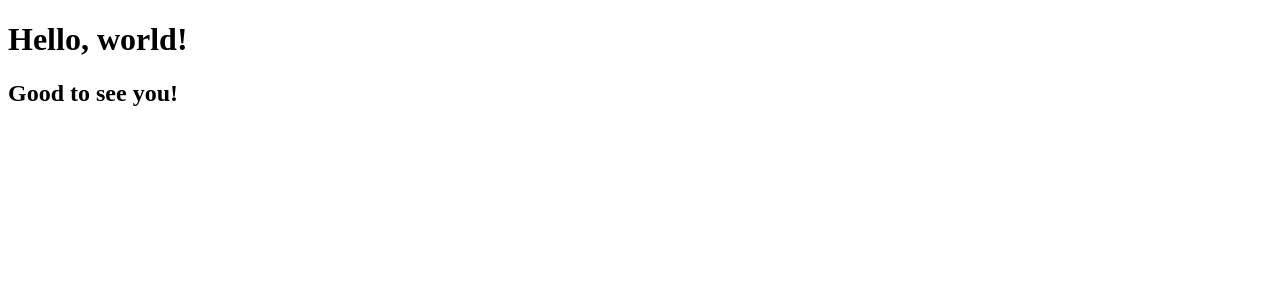
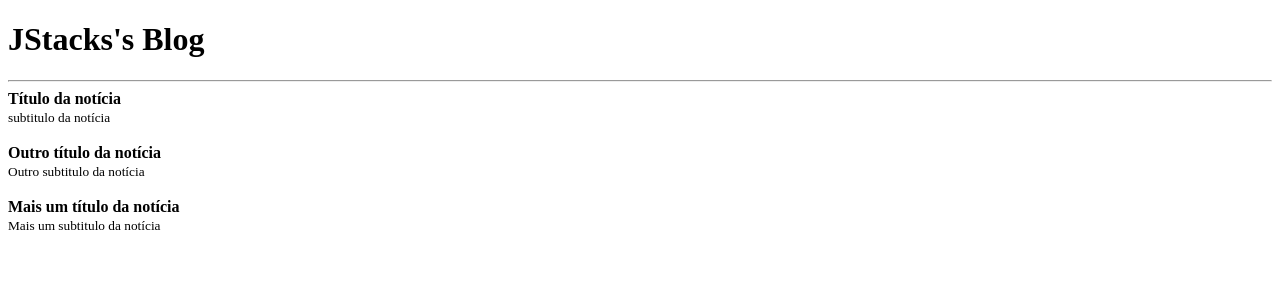
Before and after one commit to JeffyMesquita/react-fundamentos, a React app: page / in a window 1280 px wide. Shown: the top 300 px of the page. Built offline with nearby package versions, Linux system fonts and the light colour scheme.

Commit message:
chore: O que são props?

```diff
--- a/src/App.js
+++ b/src/App.js
@@ -1,15 +1,29 @@
 import React from 'react';
+
+import Post from './Post';
 
 function App() {
   return (
     <>
-      <h1 id="title">
-        <span>Hello, world!</span>
-      </h1>
+      <h1>JStacks's Blog</h1>
 
-      <h2>
-        <span>Good to see you!</span>
-      </h2>
+      <hr />
+
+      <Post
+        post={{ title: 'Título da notícia', subtitle: 'subtitulo da notícia' }}
+      />
+      <Post
+        post={{
+          title: 'Outro título da notícia',
+          subtitle: 'Outro subtitulo da notícia',
+        }}
+      />
+      <Post
+        post={{
+          title: 'Mais um título da notícia',
+          subtitle: 'Mais um subtitulo da notícia',
+        }}
+      />
     </>
   );
 }
--- /dev/null
+++ b/src/Post.js
@@ -0,0 +1,16 @@
+import React from 'react';
+
+export default function Post(props) {
+  return (
+    <>
+      <article>
+        <strong>{props.post.title ? props.post.title : 'Sem título'}</strong>{' '}
+        <br />
+        <small>
+          {props.post.subtitle ? props.post.subtitle : 'Sem subtítulo'}
+        </small>
+      </article>
+      <br />
+    </>
+  );
+}
```
